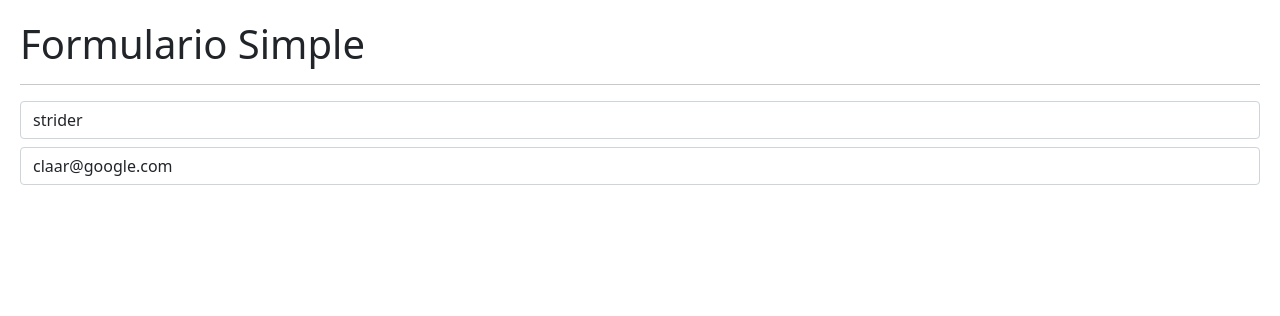
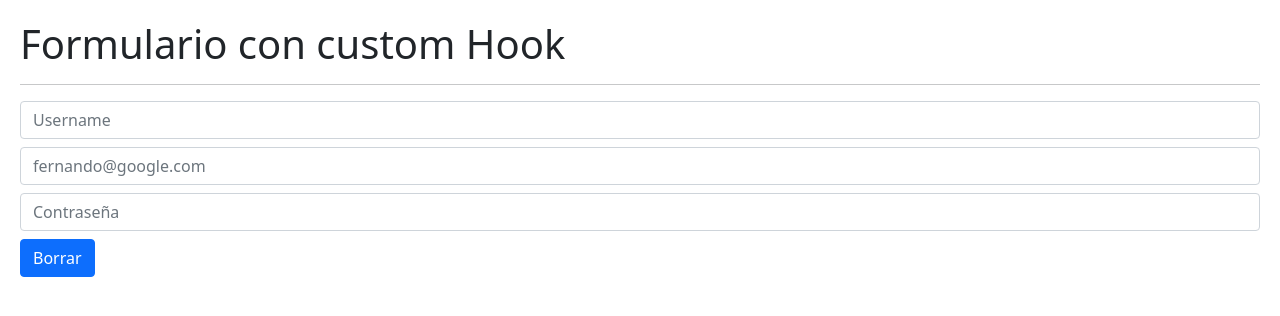
Before and after one commit to ClaudiaAriasH/react, a React (Vite) app in the folder 05-hook-app/: page / in a window 1280 px wide. Shown: the top 316 px of the page. Built offline with nearby package versions, Linux system fonts and the light colour scheme.

Commit message:
Form Custom Hook

```diff
--- /dev/null
+++ b/05-hook-app/src/02-useEffect/FormWithCustomHook.jsx
@@ -0,0 +1,52 @@
+import { useForm } from '../hooks/useForm';
+
+
+export const FormWithCustomHook = () => {
+
+    const { formState, onInputChange, onResetForm, username, email, password } = useForm({
+        username: '',
+        email: '',
+        password: ''
+    });
+
+    // const { username, email, password } = formState;
+
+
+    return (
+        <>
+            <h1>Formulario con custom Hook</h1>
+            <hr />
+
+            <input
+                type="text"
+                className="form-control"
+                placeholder="Username"
+                name="username"
+                value={ username }
+                onChange={ onInputChange }
+            />
+
+            <input
+                type="email"
+                className="form-control mt-2"
+                placeholder="fernando@google.com"
+                name="email"
+                value={ email }
+                onChange={ onInputChange }
+            />
+
+            <input
+                type="password"
+                className="form-control mt-2"
+                placeholder="Contraseña"
+                name="password"
+                value={ password }
+                onChange={ onInputChange }
+            />
+
+
+            <button onClick={ onResetForm } className="btn btn-primary mt-2">Borrar</button>
+
+        </>
+    )
+}
--- /dev/null
+++ b/05-hook-app/src/hooks/useForm.js
@@ -0,0 +1,25 @@
+import { useState } from 'react';
+
+export const useForm = ( initialForm = {} ) => {
+
+    const [ formState, setFormState ] = useState( initialForm );
+
+    const onInputChange = ({ target }) => {
+        const { name, value } = target;
+        setFormState({
+            ...formState,
+            [ name ]: value
+        });
+    }
+
+    const onResetForm = () => {
+        setFormState( initialForm );
+    }
+
+    return {
+        ...formState,
+        formState,
+        onInputChange,
+        onResetForm,
+    }
+}
--- a/05-hook-app/src/main.jsx
+++ b/05-hook-app/src/main.jsx
@@ -5,9 +5,10 @@
 import { CounterApp } from './01-useState/CounterApp'
 import { CounterWithCustomHook } from './01-useState/CounterWithCustomHook'
 import { SimpleForm } from './02-useEffect/SimpleForm'
+import { FormWithCustomHook } from './02-useEffect/FormWithCustomHook'
 
 ReactDOM.createRoot(document.getElementById('root')).render(
   <React.StrictMode>
-    <SimpleForm />
+    <FormWithCustomHook />
   </React.StrictMode>,
 )
```
